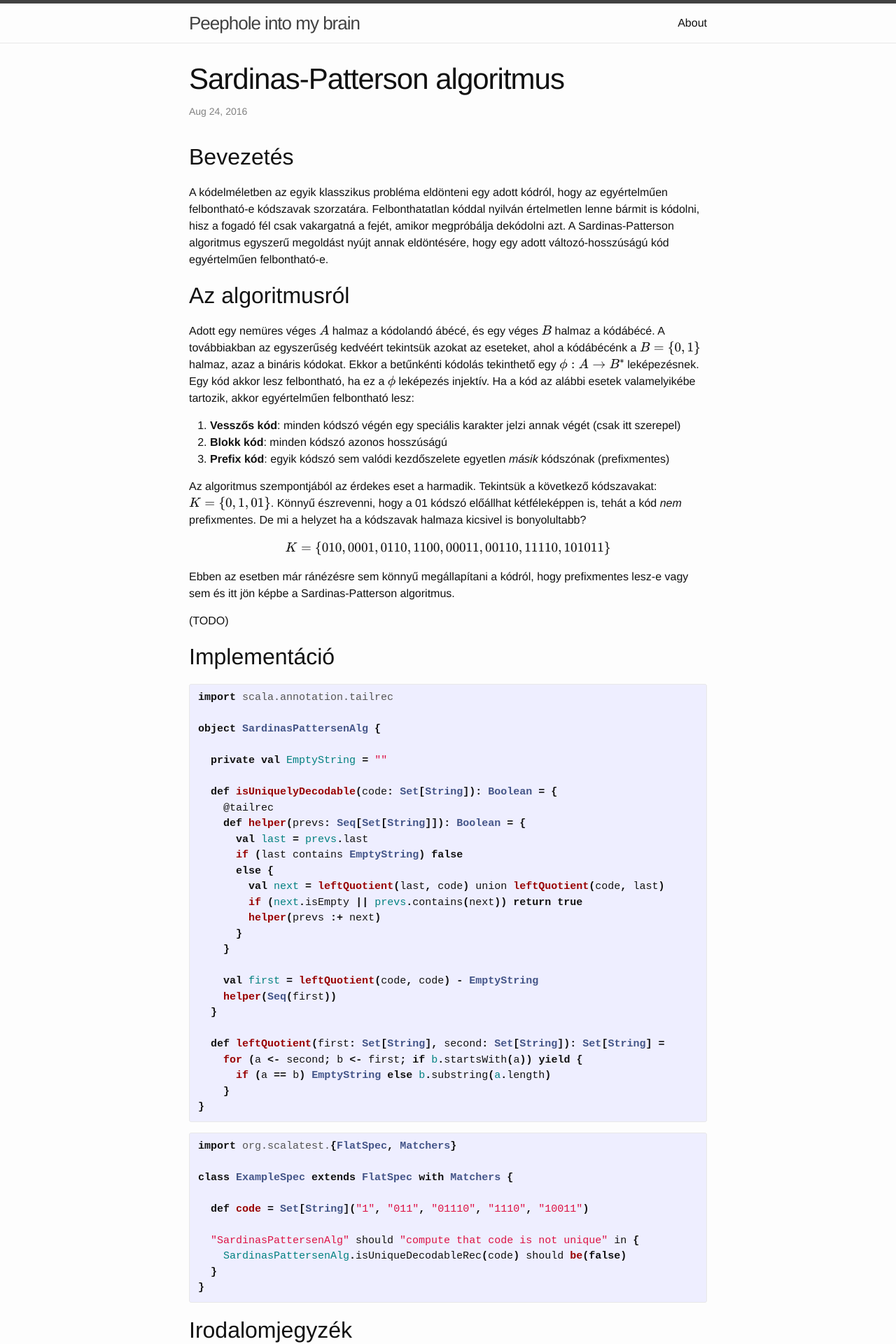
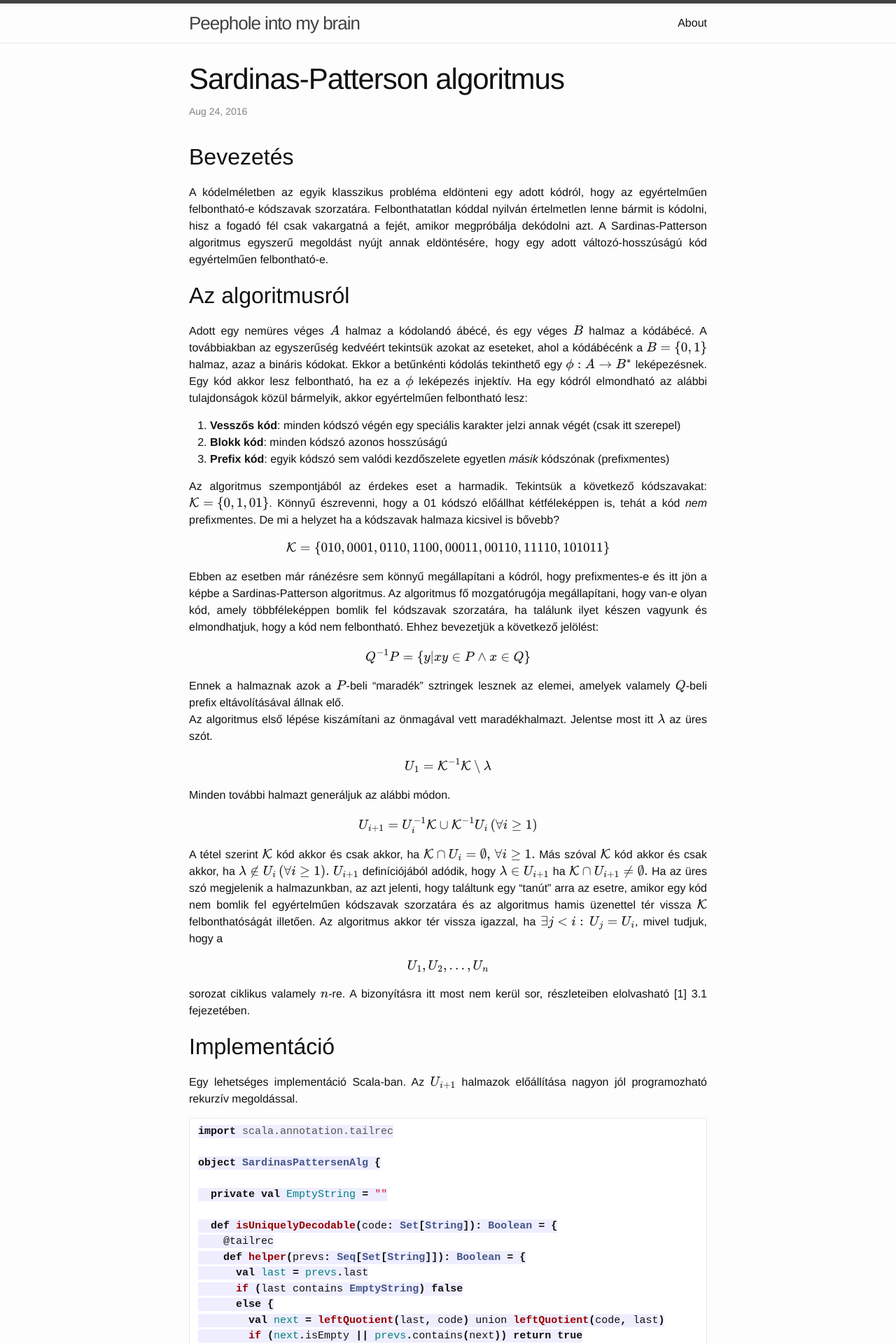
Before and after one commit to besza/besza.github.io, a Jekyll site: the page built from _posts/2016-08-24-Sardinas---Patterson-algoritmus.md, in a window 1280 px wide. Shown: the top 1920 px of the page at 70% size. Built offline with Jekyll 4.4.1, drawn with Linux system fonts in a browser that asks for light colours; formulas are drawn with MathJax 3; some of the changed text lies outside the part shown.

Commit message:
First draft of SardinasPatterson-alg

````diff
--- a/_config.yml
+++ b/_config.yml
@@ -1,10 +1,12 @@
 # Site settings
 title: Peephole into my brain
 description: > # this means to ignore newlines until "baseurl:"
-  A lot of free time and a passion for CS.
+  A lot of free time and a passion for Computer Science.
 baseurl: "" # the subpath of your site, e.g. /blog/
 github_username: besza
-
+url: http://besza.github.io
 # Build settings
 markdown: kramdown
-highlighter: pygments
+kramdown:
+  input: GFM
+  syntax_highlighter: rogue
--- a/_posts/2016-08-24-Sardinas---Patterson-algoritmus.md
+++ b/_posts/2016-08-24-Sardinas---Patterson-algoritmus.md
@@ -16,28 +16,40 @@ Az algoritmusról
 Adott egy nemüres véges \\(A\\) halmaz a kódolandó ábécé, és egy véges \\(B\\) halmaz a kódábécé.
 A továbbiakban az egyszerűség kedvéért tekintsük azokat az eseteket, ahol a kódábécénk a \\(B = \\{ 0, 1\\} \\) halmaz, azaz a bináris kódokat.
 Ekkor a betűnkénti kódolás tekinthető egy \\( \phi : A \rightarrow B^* \\) leképezésnek. Egy kód akkor lesz felbontható, ha ez a \\(\phi\\) leképezés injektív.
-Ha a kód az alábbi esetek valamelyikébe tartozik, akkor egyértelműen felbontható lesz:
+Ha egy kódról elmondható az alábbi tulajdonságok közül bármelyik, akkor egyértelműen felbontható lesz:
 
   1. **Vesszős kód**: minden kódszó végén egy speciális karakter jelzi annak végét (csak itt szerepel)
   1. **Blokk kód**: minden kódszó azonos hosszúságú
   1. **Prefix kód**: egyik kódszó sem valódi kezdőszelete egyetlen *másik* kódszónak (prefixmentes)
 
 Az algoritmus szempontjából az érdekes eset a harmadik.
-Tekintsük a következő kódszavakat: \\( K = \\{ 0, 1, 01 \\} \\).
-Könnyű észrevenni, hogy a 01 kódszó előállhat kétféleképpen is, tehát a kód *nem* prefixmentes. De mi a helyzet ha a kódszavak halmaza kicsivel is bonyolultabb?
+Tekintsük a következő kódszavakat: \\( \mathcal{K} = \\{ 0, 1, 01 \\} \\).
+Könnyű észrevenni, hogy a 01 kódszó előállhat kétféleképpen is, tehát a kód *nem* prefixmentes. De mi a helyzet ha a kódszavak halmaza kicsivel is bővebb?
 
-\\[
-K = \\{ 010, 0001, 0110, 1100, 00011, 00110, 11110, 101011 \\}
-\\]
+\\[ \mathcal{K} = \\{ 010, 0001, 0110, 1100, 00011, 00110, 11110, 101011 \\} \\]
 
-Ebben az esetben már ránézésre sem könnyű megállapítani a kódról, hogy prefixmentes lesz-e vagy sem és itt jön képbe a Sardinas-Patterson algoritmus.
-
-(TODO)
+Ebben az esetben már ránézésre sem könnyű megállapítani a kódról, hogy prefixmentes-e és itt jön a képbe a Sardinas-Patterson algoritmus.
+Az algoritmus fő mozgatórugója megállapítani, hogy van-e olyan kód, amely többféleképpen bomlik fel kódszavak szorzatára, ha találunk ilyet készen vagyunk és elmondhatjuk, hogy a kód nem felbontható.
+Ehhez bevezetjük a következő jelölést: \\[ Q^{-1}P = \\{  y | xy \in P \wedge x \in Q\\} \\]
+Ennek a halmaznak azok a \\(P\\)-beli "maradék" sztringek lesznek az elemei, amelyek valamely \\(Q\\)-beli prefix eltávolításával állnak elő. \\
+Az algoritmus első lépése kiszámítani az önmagával vett maradékhalmazt. Jelentse most itt \\(\lambda\\) az üres szót.
+\\[ U_{1} = \mathcal{K}^{-1}\mathcal{K} \setminus \lambda \\]
+Minden további halmazt generáljuk az alábbi módon.
+\\[ U_{i+1} = U_{i}^{-1}\mathcal{K} \cup \mathcal{K}^{-1}U_{i} \, \(\forall i \ge 1\) \\]
+A tétel szerint \\( \mathcal{K} \\) kód akkor és csak akkor, ha \\( \mathcal{K} \cap U_{i} = \emptyset, \, \forall i \ge 1.\\)
+Más szóval \\( \mathcal{K} \\) kód akkor és csak akkor, ha \\( \lambda \notin U_{i} \, \(\forall i \ge 1\).\\)
+\\(U_{i+1}\\) definíciójából adódik, hogy \\(\lambda \in U_{i+1}\\) ha \\( \mathcal{K} \cap U_{i+1} \ne \emptyset.\\)
+Ha az üres szó megjelenik a halmazunkban, az azt jelenti, hogy találtunk egy "tanút" arra az esetre, amikor egy kód
+nem bomlik fel egyértelműen kódszavak szorzatára és az algoritmus hamis üzenettel tér vissza \\(\mathcal{K}\\) felbonthatóságát illetően.
+Az algoritmus akkor tér vissza igazzal, ha \\( \exists j < i : \, U_{j} = U_{i}\\), mivel tudjuk, hogy a
+\\[ U_1, U_2, \dots , U_n\\] sorozat ciklikus valamely \\(n\\)-re. A bizonyításra itt most nem kerül sor, részleteiben elolvasható [1] 3.1 fejezetében.
 
 Implementáció
 -------------
+Egy lehetséges implementáció Scala-ban. Az \\(U_{i+1}\\) halmazok előállítása
+nagyon jól programozható rekurzív megoldással.
 
-{% highlight scala %}
+```scala
 import scala.annotation.tailrec
 
 object SardinasPattersenAlg {
@@ -65,20 +77,24 @@ object SardinasPattersenAlg {
       if (a == b) EmptyString else b.substring(a.length)
     }
 }
-{% endhighlight %}
+```
 
-{% highlight scala %}
+A teszt nyílván nem kimerítő, inkább csak egy "proof-of-concept", amely bemutatja a ScalaTest framework lehetőségeit.
+
+```scala
 import org.scalatest.{FlatSpec, Matchers}
 
 class ExampleSpec extends FlatSpec with Matchers {
 
-  def code = Set[String]("1", "011", "01110", "1110", "10011")
+  def code = Set[String]("010", "0001", "0110", "1100", "00011", "00110", "11110", "101011")
 
   "SardinasPattersenAlg" should "compute that code is not unique" in {
-    SardinasPattersenAlg.isUniqueDecodableRec(code) should be(false)
+    SardinasPattersenAlg.isUniquelyDecodable(code) should be(false)
   }
 }
-{% endhighlight %}
+```
+
+[sbt clean test]({{ site.url }}/pics/sbt_test.png)
 
 Irodalomjegyzék
 ---------------
--- a/_sass/_layout.scss
+++ b/_sass/_layout.scss
@@ -209,6 +209,7 @@
 
 .post-content {
     margin-bottom: $spacing-unit;
+    text-align: justify;
 
     h2 {
         font-size: 32px;
````
Also changed, not shown: pics/sbt_test.PNG (added).
